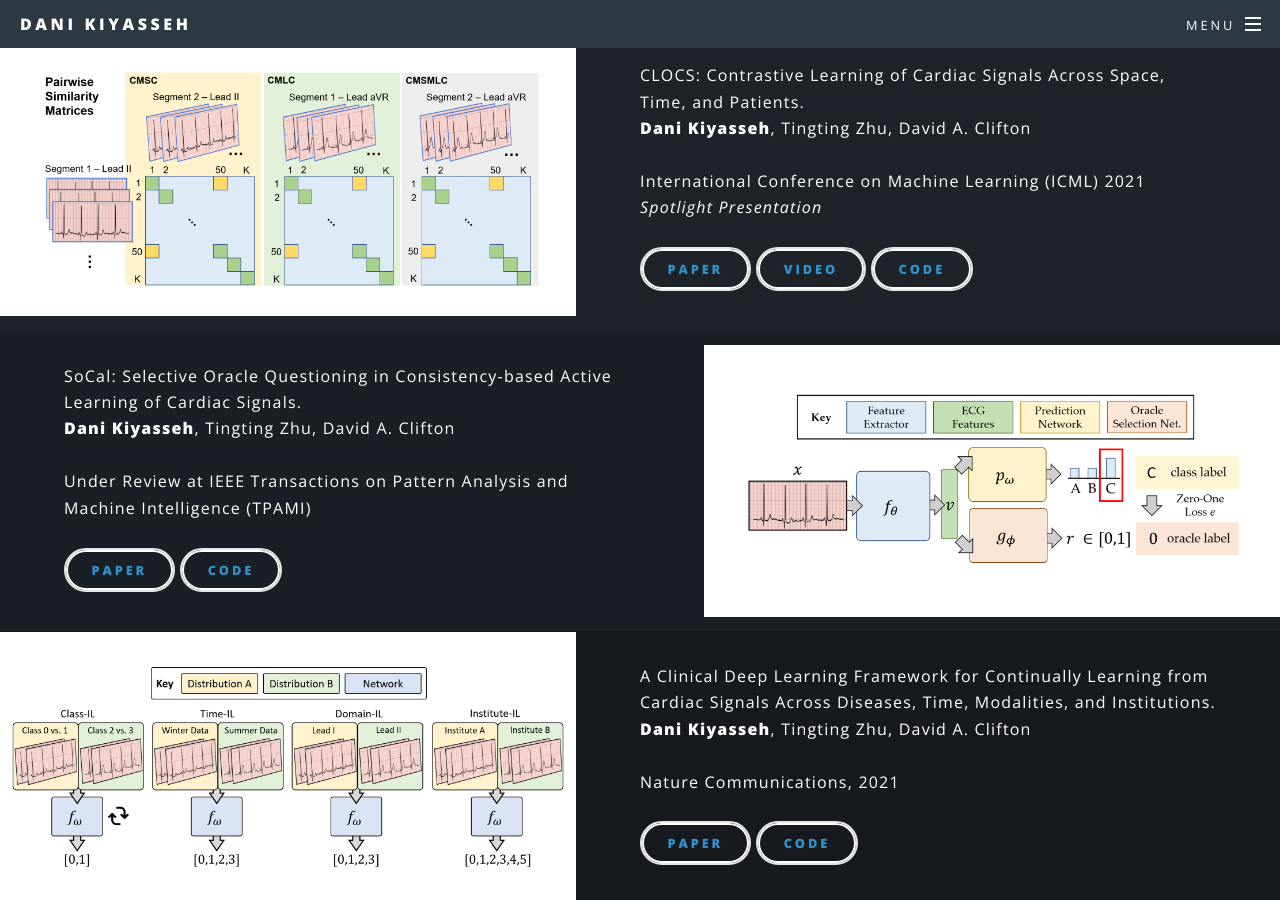
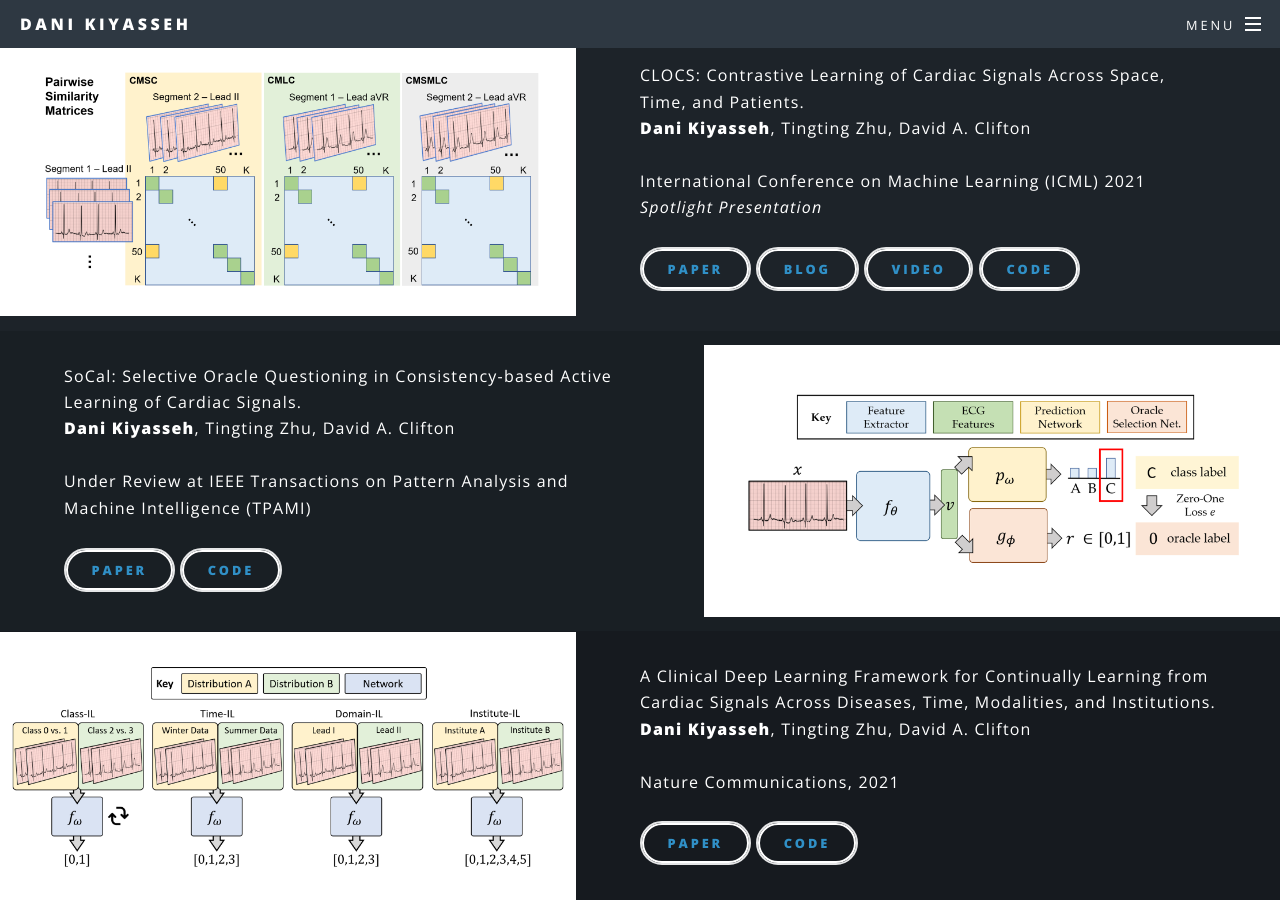
Before and after one commit to danikiyasseh/danikiyasseh.github.io, a Jekyll site: the page publications.html, which Jekyll copies as it is, in a window 1280 px wide and 900 px high, scrolled down 1502 px. Built offline with Jekyll 4.4.1, drawn with Linux system fonts in a browser that asks for light colours; a style sheet for code colours, icons or effects is not loaded.

Commit message:
Update publications.html

```diff
--- a/publications.html
+++ b/publications.html
@@ -158,6 +158,7 @@
 						International Conference on Machine Learning (ICML) 2021 <br />
 						<i> Spotlight Presentation </i> <br /> <br />
 						<a href="https://arxiv.org/abs/2005.13249" class="button style2"><b>paper</b></a>
+						<a href="https://danikiyasseh.github.io/blogs/CLOCS/index.html" class="button style2"><b>blog</b></a>
 						<a href="https://icml.cc/virtual/2021/spotlight/8462" class="button style2"><b>video</b></a>
 						<a href="https://github.com/danikiyasseh/CLOCS" class="button style2"><b>code</b></a>
 						</p>
```
